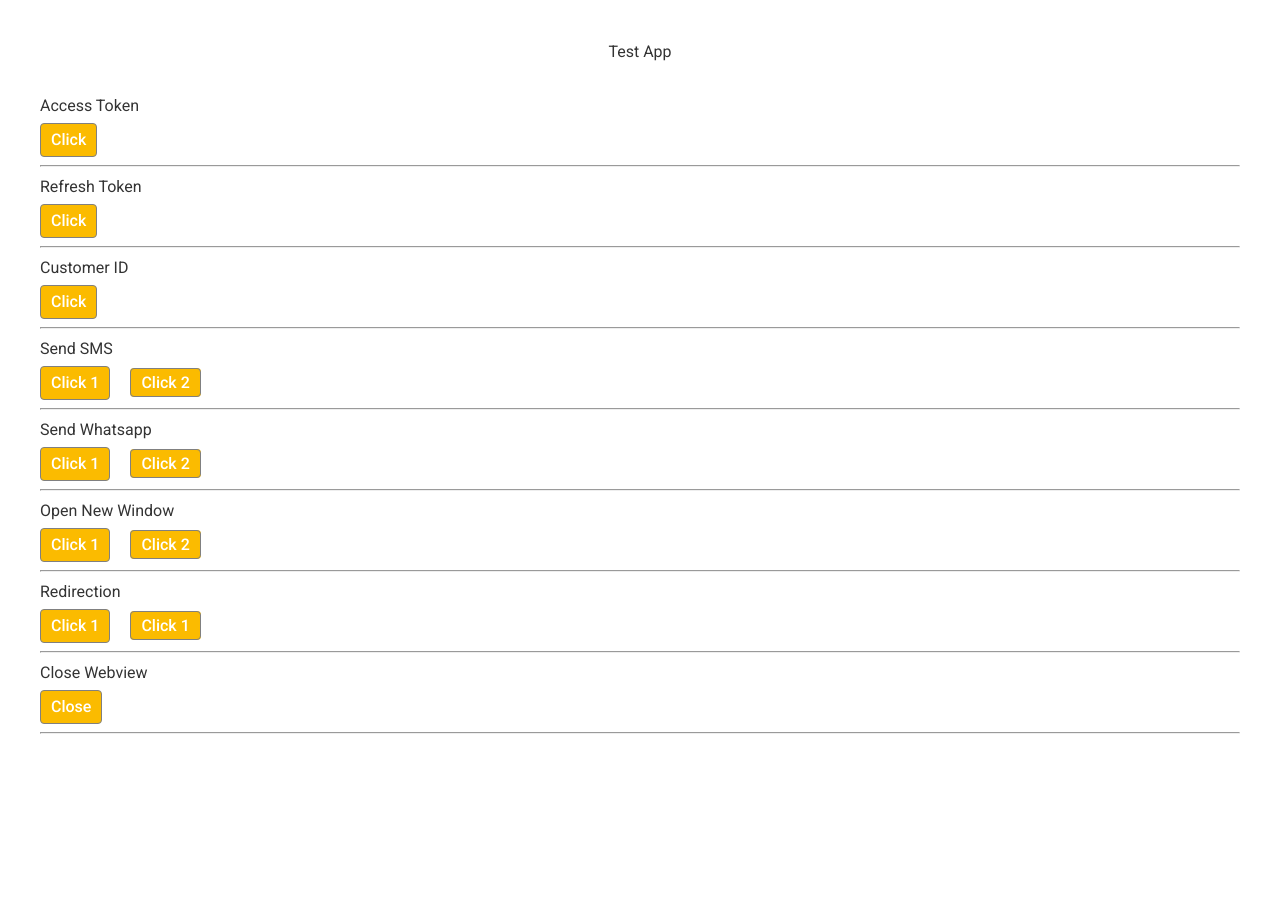
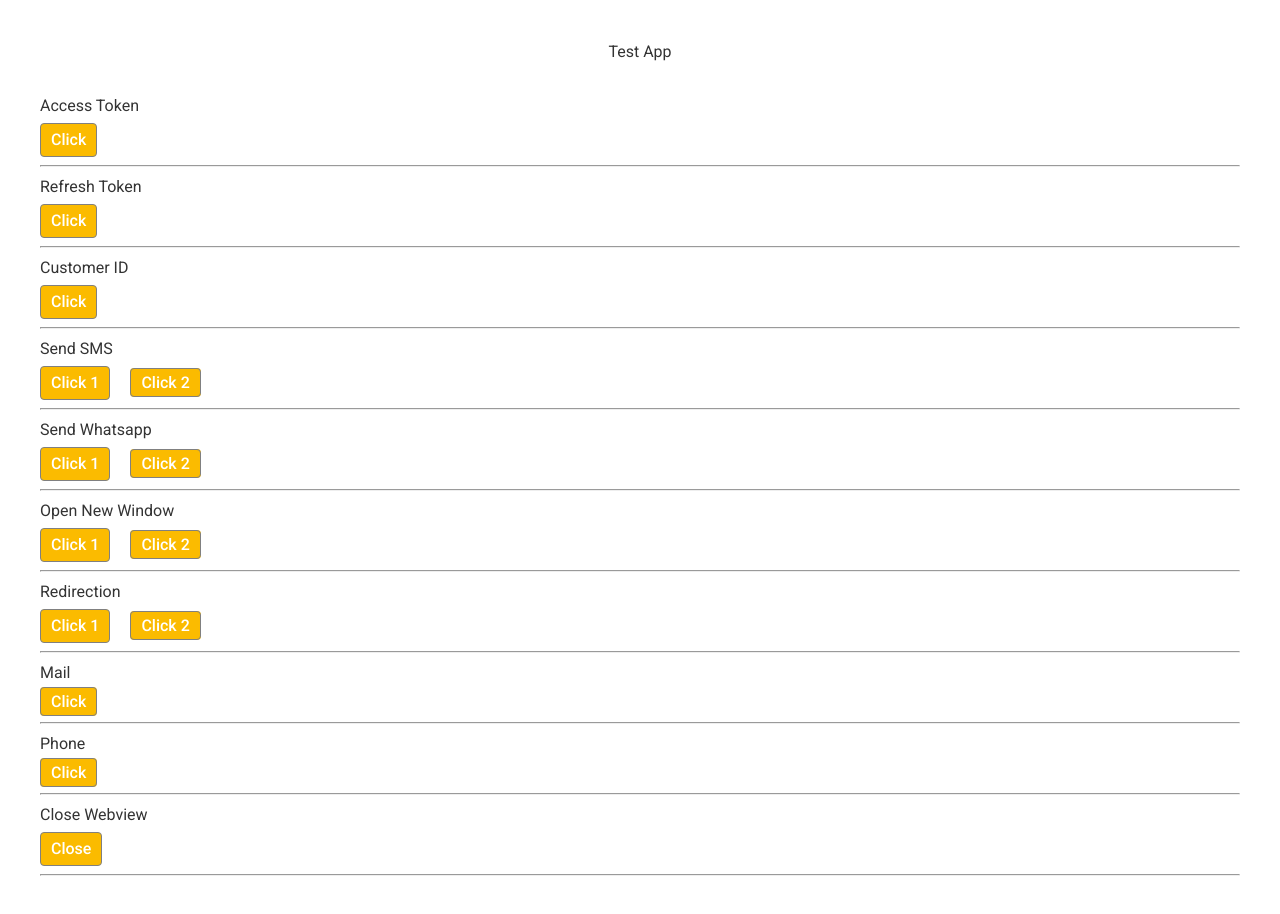
Before and after one commit to Mahalakshmi1995/permission-tester-react, a React (Create React App) app: page / in a window 1280 px wide. Shown: the top 914 px of the page. Before the commit the page ends 800 px from the top, so only its background shows below. Built offline with nearby package versions, Linux system fonts and the light colour scheme.

Commit message:
tel and mail actions

```diff
--- a/src/pages/App/App.js
+++ b/src/pages/App/App.js
@@ -108,7 +108,21 @@ const App = () => {
                     <div>Redirection</div>
                     <div className="content">
                         <button type="button" onClick={handleSameWindow}>Click 1</button>
-                        <a href="https://cdnjs.com/">Click 1</a>
+                        <a href="https://cdnjs.com/">Click 2</a>
+                    </div>
+                </div>
+                <hr />
+                <div>
+                    <div>Mail</div>
+                    <div className="content">
+                        <a href="mailto:test@lynk.co.in?subject=Lynk Subject&body=Lynk Message Body">Click</a>
+                    </div>
+                </div>
+                <hr />
+                <div>
+                    <div>Phone</div>
+                    <div className="content">
+                        <a href="tel:9677960622">Click</a>
                     </div>
                 </div>
                 <hr />
```
